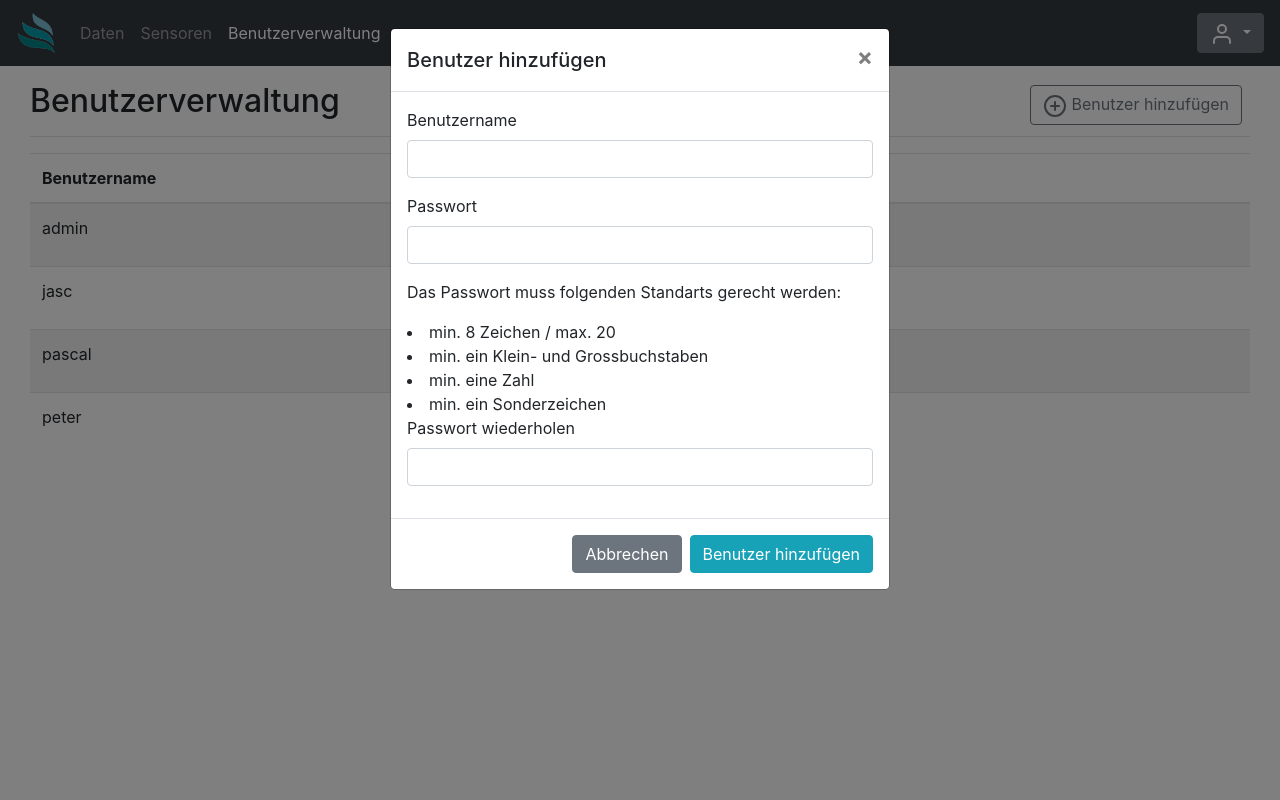
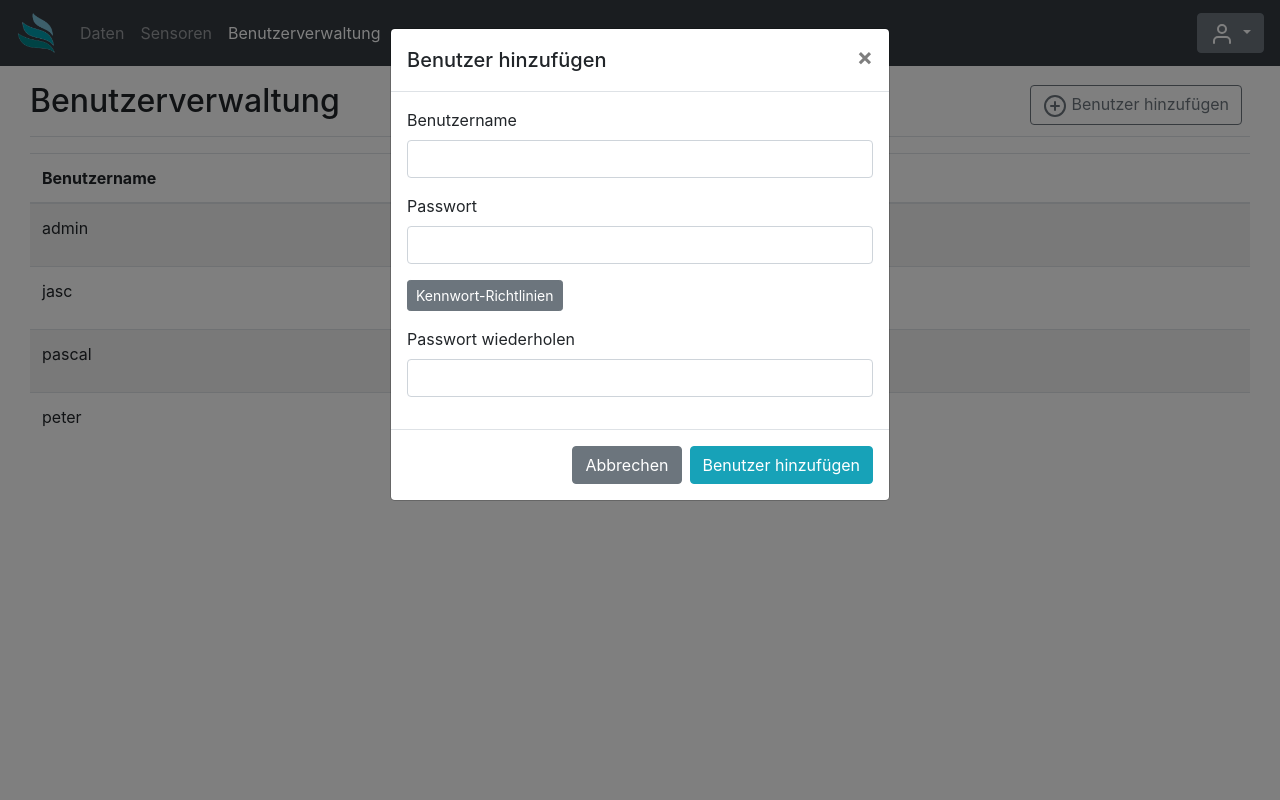
Before and after one commit to Kinaj1995/AirSolutions, a Flask app: page /admin in a window 1280 px wide, after a click on "Benutzer hinzufügen". Run offline with Flask 2, Linux system fonts and the light colour scheme; a user stored in the database is signed in; data comes from the database, SQL or seed files in the repository; both versions use the stored data as it was after the commit.

Commit message:
Server: Altered design

```diff
--- a/Server/templates/admin.html
+++ b/Server/templates/admin.html
@@ -84,11 +84,19 @@
                         <input type="password" class="form-control" name="password" id="password">
                     </div>
 
-                    <p>Das Passwort muss folgenden Standarts gerecht werden:</p>
-                    <li>min. 8 Zeichen / max. 20</li>
-                    <li>min. ein Klein- und Grossbuchstaben</li>
-                    <li>min. eine Zahl</li>
-                    <li>min. ein Sonderzeichen</li>
+                      <p>
+                        <button class="btn btn-secondary btn-sm" type="button" data-toggle="collapse" data-target="#collapseExample" aria-expanded="false" aria-controls="collapseExample">
+                          Kennwort-Richtlinien
+                        </button>
+                      </p>
+                      <div class="collapse" id="collapseExample">
+                        <div class="card card-body">
+                            min. 8 Zeichen / max. 20 <br />
+                            min. ein Klein- und Grossbuchstaben <br />
+                            min. eine Zahl <br />
+                            min. ein Sonderzeichen
+                        </div>
+                      </div>
 
                     <div class="form-group">
                         <label for="password1" class="form-label">Passwort wiederholen</label>
--- a/Server/templates/base.html
+++ b/Server/templates/base.html
@@ -78,12 +78,11 @@
                 <button class="btn btn-secondary dropdown-toggle" type="button" id="dropdownMenuButton"
                     data-toggle="dropdown" aria-haspopup="true" aria-expanded="false">
                     <span data-feather="user"></span>
+                </button>
 
-                </button>
-                <div class="dropdown-menu" aria-labelledby="dropdownMenuButton">
+                <div class="dropdown-menu dropdown-menu-right" aria-labelledby="dropdownMenuButton">
                     <a class="dropdown-item" href="/logout">Logout</a>
-                    <button type="button" class="btn btn btn-outline-secondary" data-toggle="modal"
-                        data-target="#changePassword">
+                    <button type="button" class="dropdown-item" data-toggle="modal" data-target="#changePassword">
                         Passwort ändern
                     </button>
                 </div>
@@ -106,8 +105,7 @@
                             <form action="/users/api/changePassword" method="POST">
                                 <div class="form-group">
                                     <label for="password" class="form-label">aktuelles Passwort</label>
-                                    <input type="password" class="form-control" name="oldPassword" id="password"
-                                        placeholder="password">
+                                    <input type="password" class="form-control" name="oldPassword" id="password">
                                 </div>
 
                                 <div class="form-group">
@@ -115,11 +113,19 @@
                                     <input type="password" class="form-control" name="newPassword" id="password">
                                 </div>
 
-                                <p>Das Passwort muss folgenden Standarts gerecht werden:</p>
-                                <li>min. 8 Zeichen / max. 20</li>
-                                <li>min. ein Klein- und Grossbuchstaben</li>
-                                <li>min. eine Zahl</li>
-                                <li>min. ein Sonderzeichen</li>
+                                <p>
+                                    <button class="btn btn-secondary btn-sm" type="button" data-toggle="collapse" data-target="#collapseExample" aria-expanded="false" aria-controls="collapseExample">
+                                      Kennwort-Richtlinien
+                                    </button>
+                                  </p>
+                                  <div class="collapse" id="collapseExample">
+                                    <div class="card card-body">
+                                        min. 8 Zeichen / max. 20 <br />
+                                        min. ein Klein- und Grossbuchstaben <br />
+                                        min. eine Zahl <br />
+                                        min. ein Sonderzeichen
+                                    </div>
+                                  </div>
 
                                 <div class="form-group">
                                     <label for="password1" class="form-label">Neues Passwort wiederholen</label>
@@ -191,6 +197,7 @@
         integrity="sha384-w1Q4orYjBQndcko6MimVbzY0tgp4pWB4lZ7lr30WKz0vr/aWKhXdBNmNb5D92v7s"
         crossorigin="anonymous"></script>
 
+
     <script>
         (function () {feather.replace()})()
     </script>
--- a/Server/templates/sensors.html
+++ b/Server/templates/sensors.html
@@ -44,7 +44,7 @@
                         <th>Sensor ID</th>
                         <th>Standort</th>
                         <th>Beschreibung</th>
-                        <th>Sensor Secret</th>
+                        <!--<th>Sensor Secret</th>-->
                         <th>Letzter Kontakt</th>
                         <th>Bearbeiten</th>
 
@@ -56,7 +56,7 @@
                         <td>{{ x.sensorid }}</td>
                         <td>{{ x.location }}</td>
                         <td>{{ x.description}}</td>
-                        <td>{{ x.sensorsecret }}</td>
+                        <!--<td>{{ x.sensorsecret }}</td>-->
                         <td>{{ x.lastseen }}</td>
                         <td>
                             <button type="button" class="btn btn-outline-danger" data-toggle="modal"
```
Also changed, not shown: Server/templates/index.html (+6 -6 lines), Server/db/db.db.
